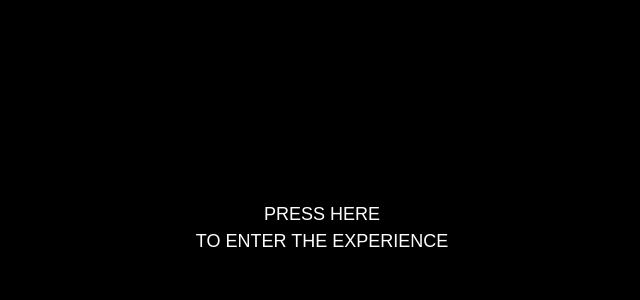
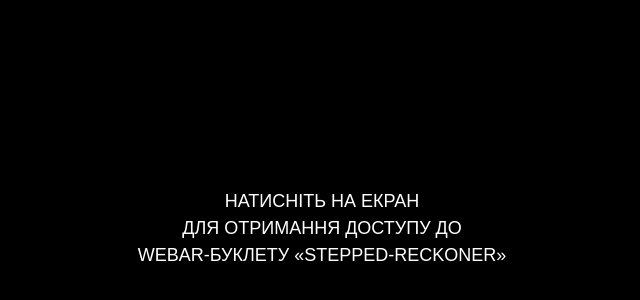
Before and after one commit to astricona/Stepped-reckoner, a plain HTML site: page index.html in a window 1280 px wide. Shown: the part 172-472 px from the top of the page, without its empty margins (318-958 px from the left). Drawn offline with nearby package versions, Linux system fonts and the light colour scheme.

Commit message:
Changed by GitHub

```diff
--- a/index.html
+++ b/index.html
@@ -26,9 +26,11 @@
                 text-transform: uppercase; font-family: Arial, Helvetica, sans-serif; font-weight: 400; line-height: 1.5em; font-size: large; white-space: nowrap;
                 user-select: none; pointer-events: none;
             ">
-            Press here
+            Натисніть на екран
             <br>
-            to enter the experience
+            для отримання доступу до
+            <br>
+            WebAR-буклету «Stepped-reckoner»
         </div>
     </div>
 
```
